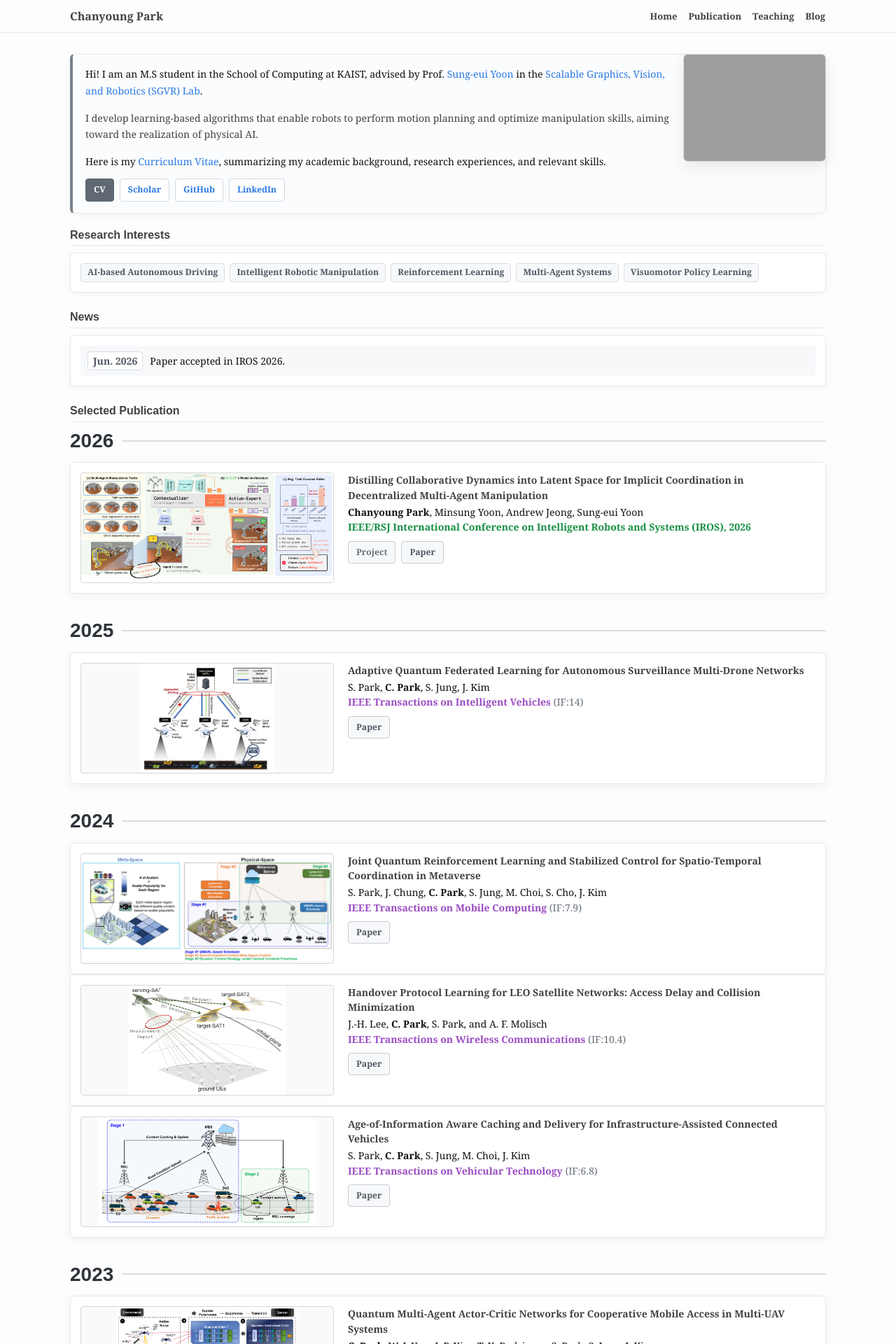
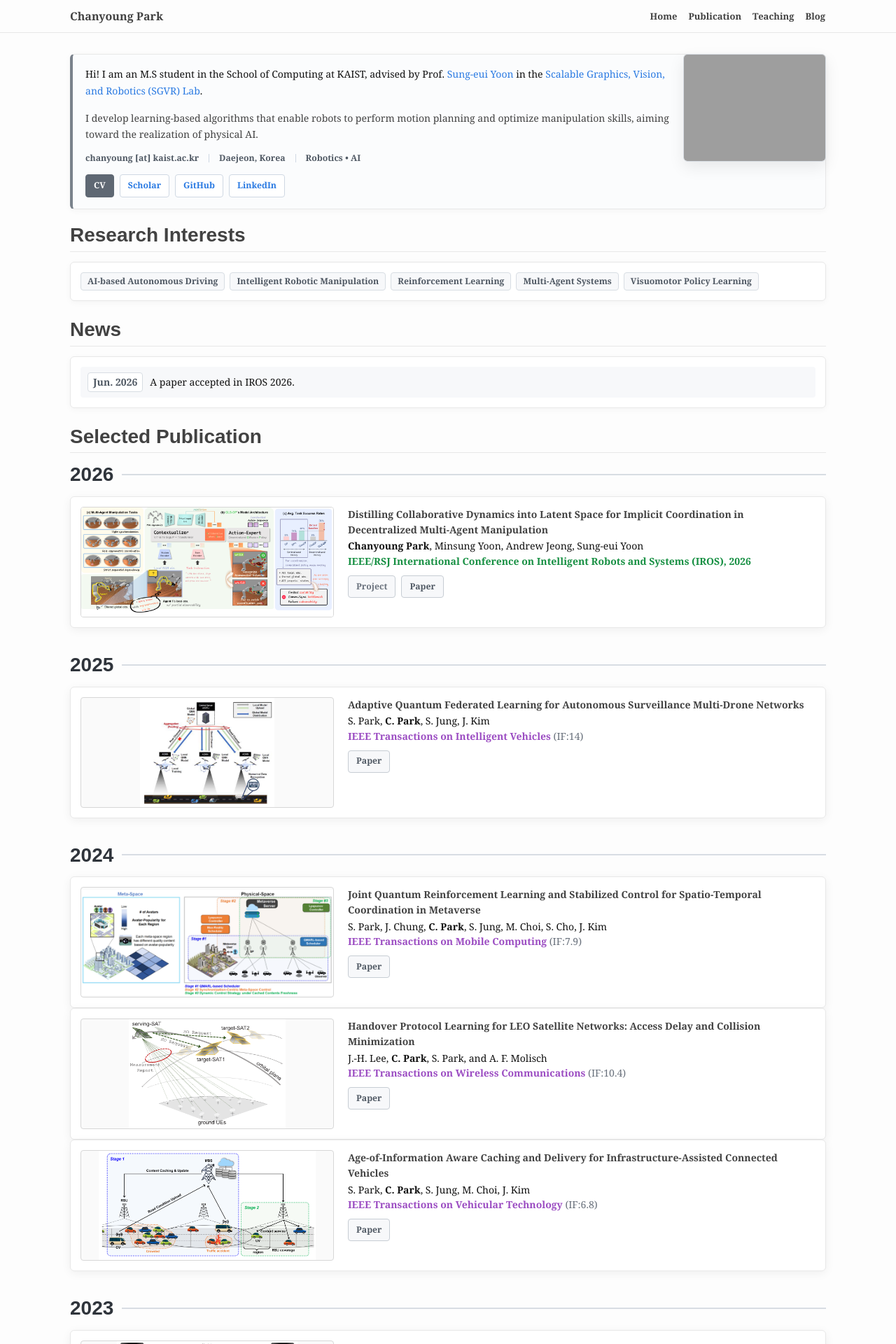
Before and after one commit to cosdeneb/cosdeneb.github.io, a Jekyll site: the page built from index.md, in a window 1280 px wide. Shown: the top 1920 px of the page at 70% size. Built offline with Jekyll 4.4.1, drawn with Linux system fonts in a browser that asks for light colours.

Commit message:
Refresh homepage intro and headings

```diff
--- a/_sass/_site.scss
+++ b/_sass/_site.scss
@@ -87,6 +87,26 @@
   color: $grey-color-dark;
 }
 
+.home-meta {
+  display: flex;
+  flex-wrap: wrap;
+  gap: 8px 14px;
+  margin-top: 12px;
+  color: #4f5863;
+  font-size: $small-font-size;
+  font-weight: bold;
+}
+
+.home-meta span:not(:last-child)::after {
+  content: "";
+  display: inline-block;
+  width: 1px;
+  height: 12px;
+  margin-left: 14px;
+  vertical-align: -2px;
+  background-color: #cfd8e3;
+}
+
 .publication-button {
   display: inline-flex;
   align-items: center;
@@ -119,13 +139,13 @@
   margin-top: 20px;
 
   h2 {
-    font-size: 16px;
-    font-weight: bold;
-    line-height: 1.4;
+    font-size: 28px;
+    font-weight: 800;
+    line-height: 1.2;
     color: $grey-color-dark;
     border-bottom: 1px solid $grey-color-light;
-    margin-bottom: 10px;
-    padding-bottom: 3px;
+    margin-bottom: 14px;
+    padding-bottom: 6px;
   }
 }
 
@@ -156,13 +176,13 @@
   margin-top: 24px;
 
   h2 {
-    font-size: 16px;
-    font-weight: bold;
-    line-height: 1.4;
+    font-size: 28px;
+    font-weight: 800;
+    line-height: 1.2;
     color: $grey-color-dark;
     border-bottom: 1px solid $grey-color-light;
-    margin-bottom: 10px;
-    padding-bottom: 3px;
+    margin-bottom: 14px;
+    padding-bottom: 6px;
   }
 
   ul {
@@ -193,13 +213,13 @@
   margin-top: 24px;
 
   h2 {
-    font-size: 16px;
-    font-weight: bold;
-    line-height: 1.4;
+    font-size: 28px;
+    font-weight: 800;
+    line-height: 1.2;
     color: $grey-color-dark;
     border-bottom: 1px solid $grey-color-light;
-    margin-bottom: 10px;
-    padding-bottom: 3px;
+    margin-bottom: 14px;
+    padding-bottom: 6px;
   }
 
   .publication-thumb {
--- a/index.md
+++ b/index.md
@@ -13,9 +13,11 @@ profile_picture:
     I develop learning-based algorithms that enable robots to perform motion planning and optimize manipulation skills, aiming toward the realization of physical AI.
   </p>
 
-  <p>
-    Here is my <a href="{{ '/Chanyoung_Park_CV.pdf' | absolute_url }}">Curriculum Vitae</a>, summarizing my academic background, research experiences, and relevant skills.
-  </p>
+  <div class="home-meta">
+    <span>chanyoung [at] kaist.ac.kr</span>
+    <span>Daejeon, Korea</span>
+    <span>Robotics • AI</span>
+  </div>
 
   <div class="home-actions">
     <a class="home-button primary" href="{{ '/Chanyoung_Park_CV.pdf' | absolute_url }}">CV</a>
@@ -39,7 +41,7 @@ profile_picture:
 <div class="home-news">
   <h2>News</h2>
   <ul>
-    <li><span class="news-date">Jun. 2026</span> Paper accepted in IROS 2026.</li>
+    <li><span class="news-date">Jun. 2026</span> A paper accepted in IROS 2026.</li>
   </ul>
 </div>
 
```
